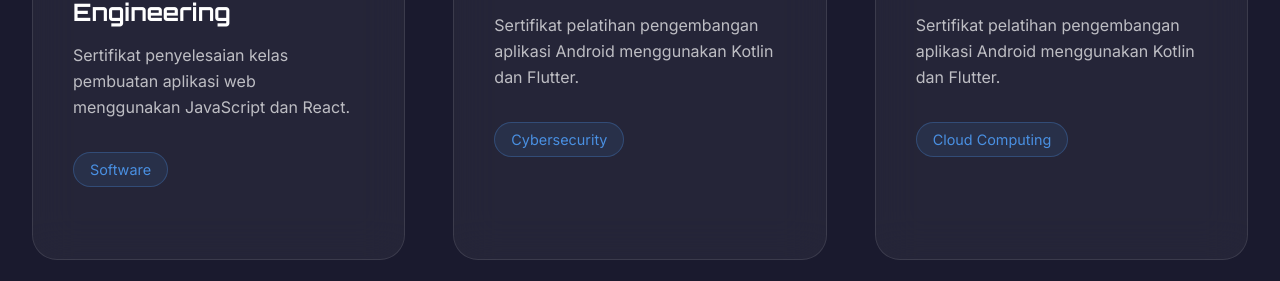
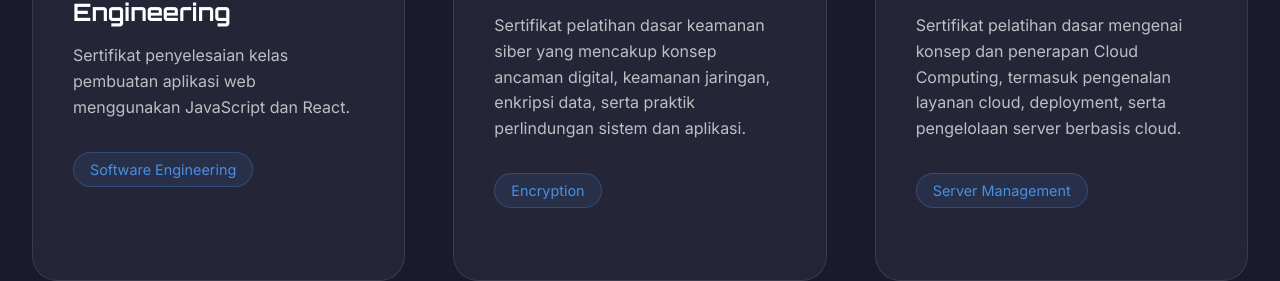
Before and after one commit to aRfkiMaulana/Alil-Rifki-Maulana, a plain HTML site: page index.html in a window 1280 px wide. Shown: the part 4218-4499 px from the top of the page. Drawn offline with nearby package versions, Linux system fonts and the light colour scheme; animation ran at ten frames a second.

Commit message:
sertifikat

```diff
--- a/index.html
+++ b/index.html
@@ -1015,7 +1015,7 @@
                 <div class="project-title">Parallaxnet - Software Engineering</div>
                 <div class="project-description">Sertifikat penyelesaian kelas pembuatan aplikasi web menggunakan JavaScript dan React.</div>
                 <div class="project-tech">
-                    <span class="tech-tag">Software</span>
+                    <span class="tech-tag">Software Engineering</span>
                 </div>
             </div>
         </div>
@@ -1028,9 +1028,9 @@
             </div>
             <div class="project-content">
                 <div class="project-title">Parallaxnet - Cybersecurity</div>
-                <div class="project-description">Sertifikat pelatihan pengembangan aplikasi Android menggunakan Kotlin dan Flutter.</div>
+                <div class="project-description">Sertifikat pelatihan dasar keamanan siber yang mencakup konsep ancaman digital, keamanan jaringan, enkripsi data, serta praktik perlindungan sistem dan aplikasi.</div>
                 <div class="project-tech">
-                    <span class="tech-tag">Cybersecurity</span>
+                    <span class="tech-tag">Encryption</span>
                 </div>
             </div>
         </div>
@@ -1043,9 +1043,9 @@
             </div>
             <div class="project-content">
                 <div class="project-title">Parallaxnet - Basic Cloud Computing</div>
-                <div class="project-description">Sertifikat pelatihan pengembangan aplikasi Android menggunakan Kotlin dan Flutter.</div>
+                <div class="project-description">Sertifikat pelatihan dasar mengenai konsep dan penerapan Cloud Computing, termasuk pengenalan layanan cloud, deployment, serta pengelolaan server berbasis cloud.</div>
                 <div class="project-tech">
-                    <span class="tech-tag">Cloud Computing</span>
+                    <span class="tech-tag">Server Management</span>
                 </div>
             </div>
         </div>
```
